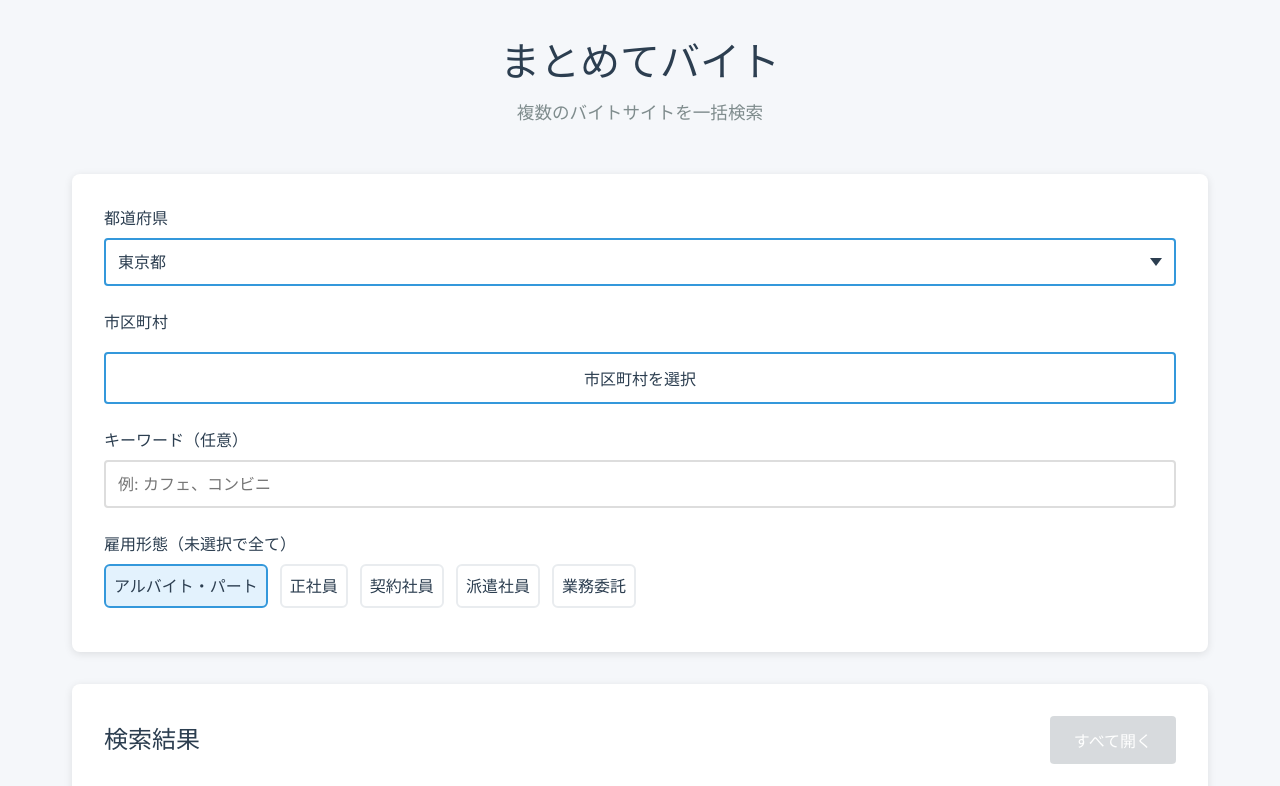
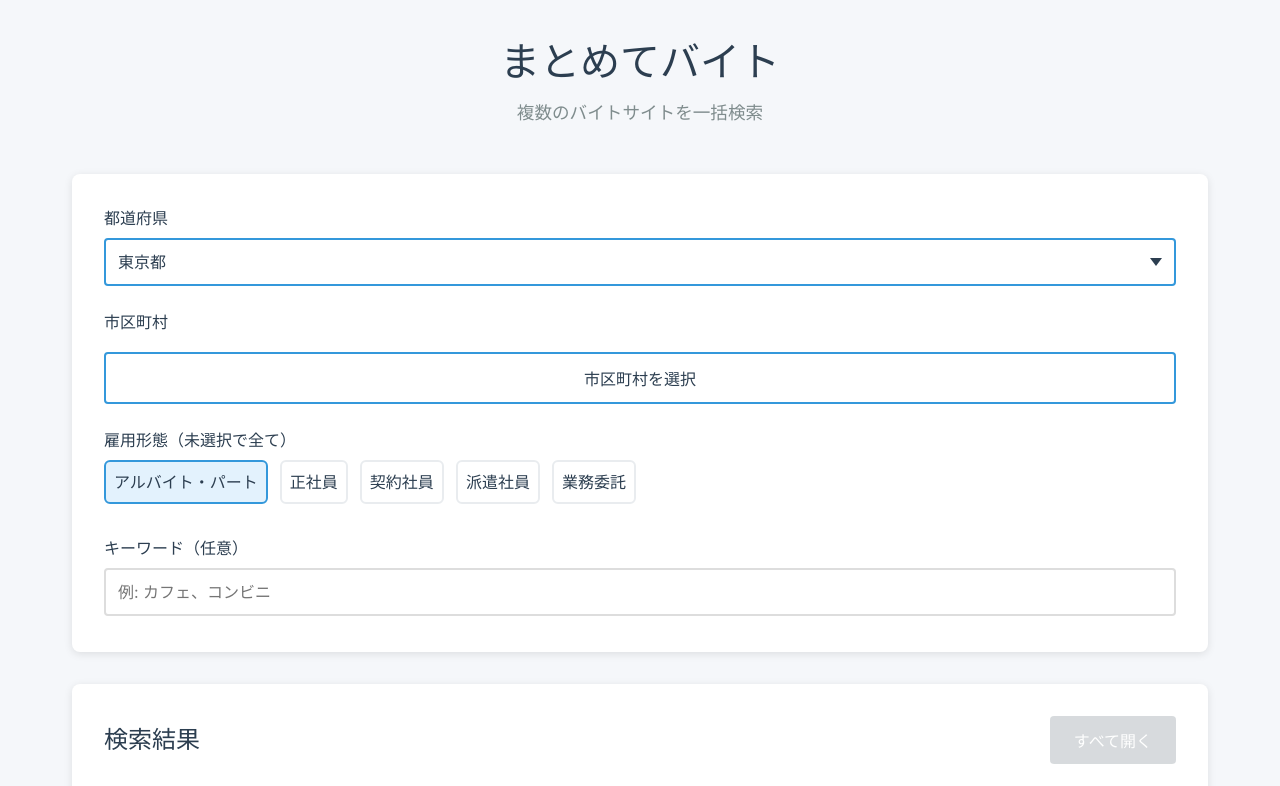
Before and after one commit to oyajun/matomete-baito, a React (Vite) app: page / in a window 1280 px wide. Shown: the top 786 px of the page. Built offline with nearby package versions, Linux system fonts and the light colour scheme.

Commit message:
雇用形態とキーワードの順序を逆に

```diff
--- a/src/components/SearchForm.tsx
+++ b/src/components/SearchForm.tsx
@@ -106,17 +106,6 @@ export function SearchForm({ onCriteriaChange }: SearchFormProps) {
         )}
 
         <div className="form-group">
-          <label htmlFor="keyword">キーワード（任意）</label>
-          <input
-            type="text"
-            id="keyword"
-            value={keyword}
-            onChange={(e) => setKeyword(e.target.value)}
-            placeholder="例: カフェ、コンビニ"
-          />
-        </div>
-
-        <div className="form-group">
           <label>雇用形態（未選択で全て）</label>
           <div className="checkbox-group">
             {EMPLOYMENT_TYPES.map((type) => (
@@ -130,6 +119,17 @@ export function SearchForm({ onCriteriaChange }: SearchFormProps) {
               </label>
             ))}
           </div>
+        </div>
+
+        <div className="form-group">
+          <label htmlFor="keyword">キーワード（任意）</label>
+          <input
+            type="text"
+            id="keyword"
+            value={keyword}
+            onChange={(e) => setKeyword(e.target.value)}
+            placeholder="例: カフェ、コンビニ"
+          />
         </div>
       </form>
 
```
